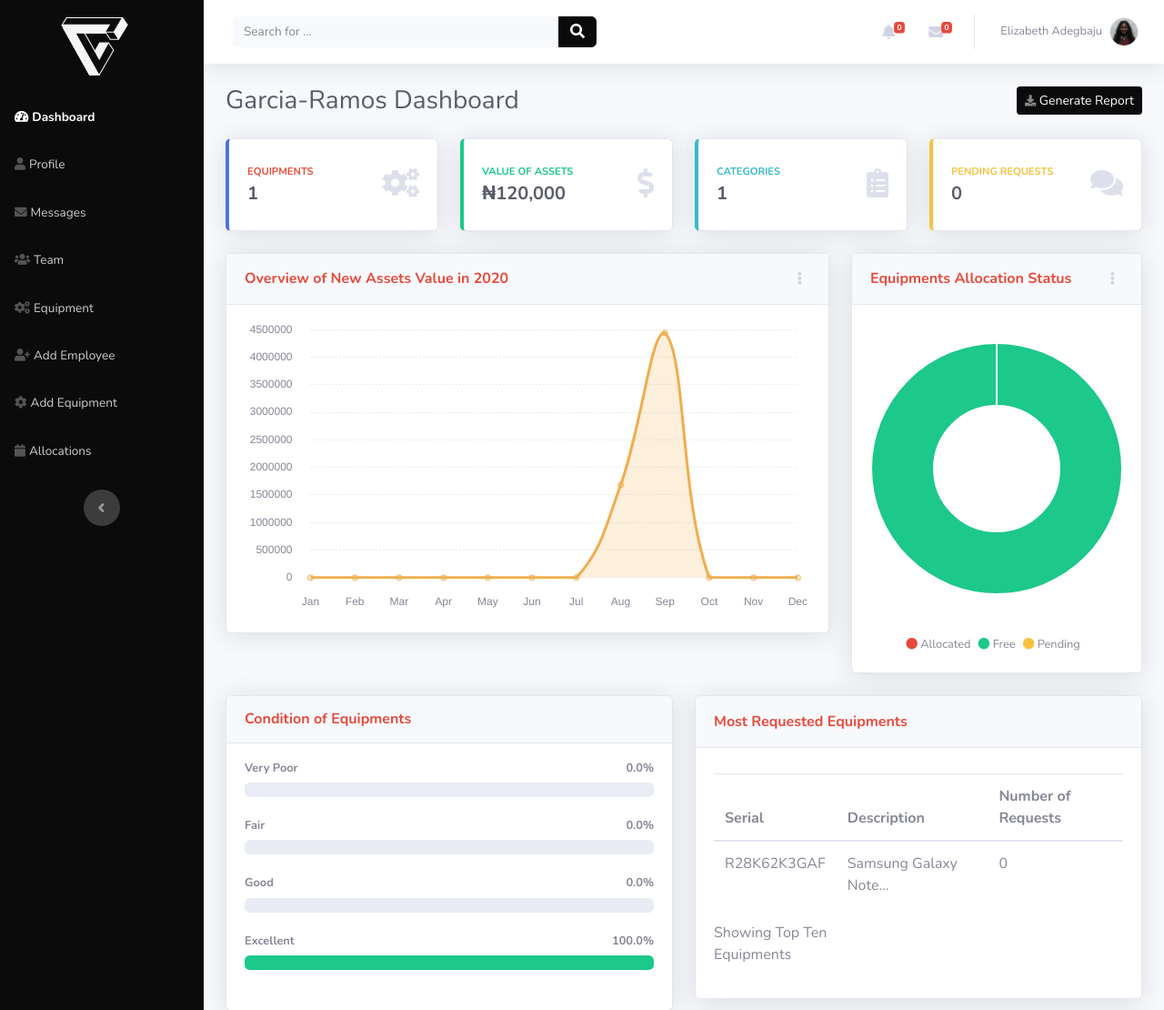
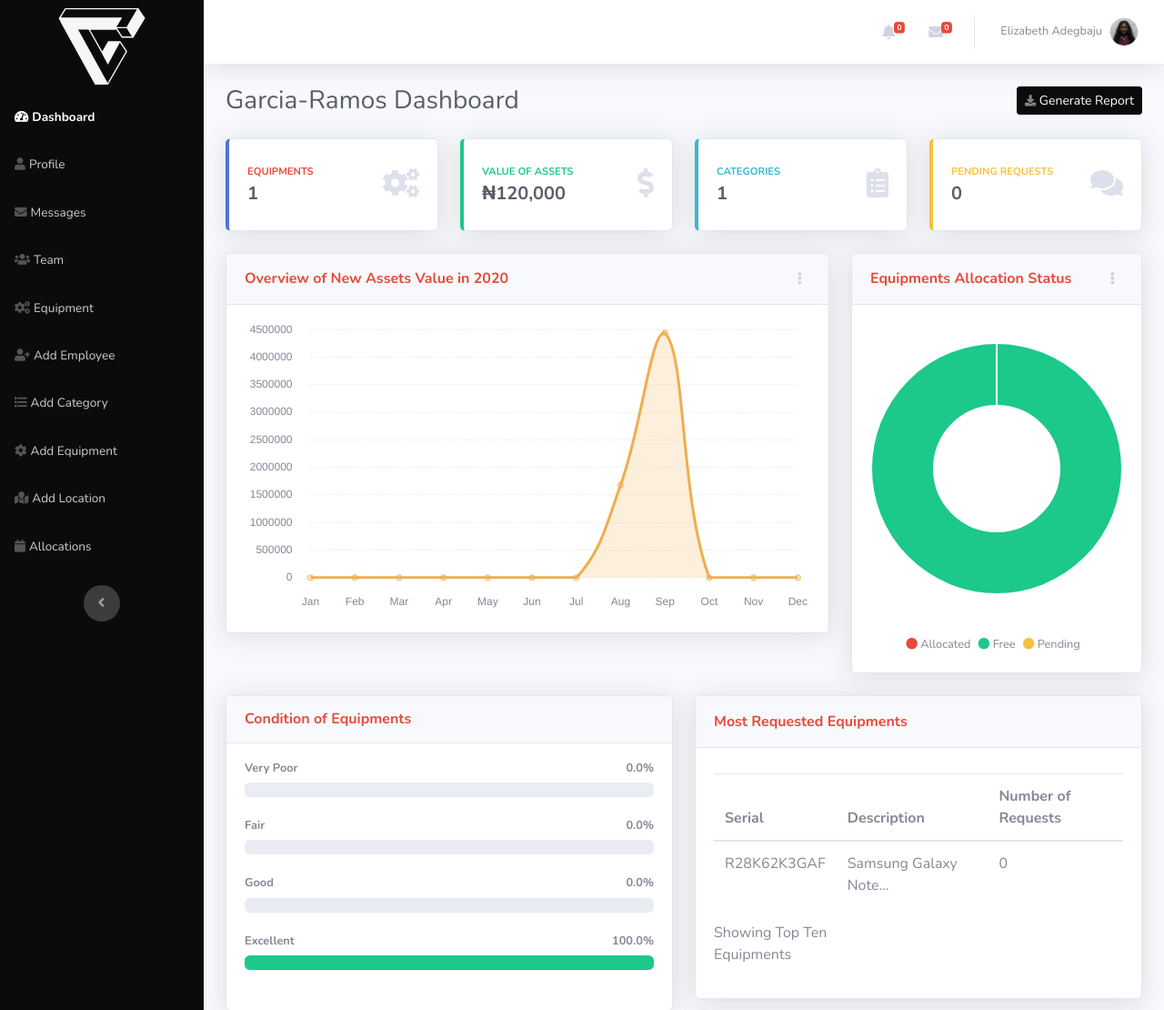
Before and after one commit to elizabethadegbaju/crystalims, a Django app: page /dashboard/ in a window 1280 px wide. Shown: the top 1110 px of the page at 91% size. Run offline with Django 3.2, Linux system fonts and the light colour scheme; a user stored in the database is signed in; data comes from the database, SQL or seed files in the repository; data that the repository does not hold is empty; some libraries are stand-ins or nearby versions.

Commit message:
fix: active nav item in nav bar and configure send mail to use mailgun

```diff
--- a/templates/base_nav.html
+++ b/templates/base_nav.html
@@ -6,16 +6,18 @@
     accordion p-0" style="background-color: #0c0b0b"
          id="page-top">
         <div class="container-fluid d-flex flex-column p-0">
-            <a class="navbar-brand d-flex justify-content-center align-items-center sidebar-brand mt-3 mb-3"
-               href="{% url 'home' %}">
-                <img src="{% static "img/logos/logo.svg" %}"
-                     style="height: 5vw">
-            </a>
+            <div style="width: 100%">
+                <a class="d-flex justify-content-center align-items-center sidebar-brand mt-3 mb-3"
+                   href="{% url 'home' %}">
+                    <img src="{% static "img/logos/logo.svg" %}"
+                         style="width: 50%">
+                </a>
+            </div>
             <hr class="sidebar-divider my-0">
             <ul class="nav navbar-nav text-light" id="accordionSidebar">
                 {% if request.user|has_group:"Company Superusers" %}
                     <li class="nav-item" role="presentation"><a
-                            class="nav-link active"
+                            class="nav-link"
                             href="{% url 'dashboard' %}"><i
                             class="fas fa-tachometer-alt"></i><span>Dashboard</span></a>
                     </li>
@@ -42,8 +44,18 @@
                     </li>
                     <li class="nav-item" role="presentation"><a
                             class="nav-link"
+                            href="{% url 'add_category' %}"><i
+                            class="fas fa-list"></i><span>Add Category</span></a>
+                    </li>
+                    <li class="nav-item" role="presentation"><a
+                            class="nav-link"
                             href="{% url 'add_equipment' %}"><i
                             class="fas fa-cog"></i><span>Add Equipment</span></a>
+                    </li>
+                    <li class="nav-item" role="presentation"><a
+                            class="nav-link"
+                            href="{% url 'add_location' %}"><i
+                            class="fas fa-map-marked"></i><span>Add Location</span></a>
                     </li>
                     <li class="nav-item" role="presentation"><a
                             class="nav-link" href="{% url 'allocations' %}"><i
@@ -66,38 +78,38 @@
                     id="sidebarToggleTop"
                     type="button"><i class="fas fa-bars"></i></button>
             <form class="form-inline d-none d-sm-inline-block mr-auto ml-md-3 my-2 my-md-0 mw-100 navbar-search">
-                <div class="input-group"><input
-                        class="bg-light form-control border-0 small"
-                        type="text"
-                        placeholder="Search for ...">
-                    <div class="input-group-append">
-                        <button class="btn btn-primary py-0" type="button"><i
-                                class="fas fa-search"></i></button>
-                    </div>
-                </div>
+                {#                <div class="input-group"><input#}
+                {#                        class="bg-light form-control border-0 small"#}
+                {#                        type="text"#}
+                {#                        placeholder="Search for ...">#}
+                {#                    <div class="input-group-append">#}
+                {#                        <button class="btn btn-primary py-0" type="button"><i#}
+                {#                                class="fas fa-search"></i></button>#}
+                {#                    </div>#}
+                {#                </div>#}
             </form>
             <ul class="nav navbar-nav flex-nowrap ml-auto">
-                <li class="nav-item dropdown d-sm-none no-arrow"><a
-                        class="dropdown-toggle nav-link"
-                        data-toggle="dropdown" aria-expanded="false"
-                        href="#"><i class="fas fa-search"></i></a>
-                    <div class="dropdown-menu dropdown-menu-right p-3 animated--grow-in"
-                         role="menu"
-                         aria-labelledby="searchDropdown">
-                        <form class="form-inline mr-auto navbar-search w-100">
-                            <div class="input-group"><input
-                                    class="bg-light form-control border-0 small"
-                                    type="text"
-                                    placeholder="Search for ...">
-                                <div class="input-group-append">
-                                    <button class="btn btn-primary py-0"
-                                            type="button"><i
-                                            class="fas fa-search"></i></button>
-                                </div>
-                            </div>
-                        </form>
-                    </div>
-                </li>
+                {#                <li class="nav-item dropdown d-sm-none no-arrow"><a#}
+                {#                        class="dropdown-toggle nav-link"#}
+                {#                        data-toggle="dropdown" aria-expanded="false"#}
+                {#                        href="#"><i class="fas fa-search"></i></a>#}
+                {#                    <div class="dropdown-menu dropdown-menu-right p-3 animated--grow-in"#}
+                {#                         role="menu"#}
+                {#                         aria-labelledby="searchDropdown">#}
+                {#                        <form class="form-inline mr-auto navbar-search w-100">#}
+                {#                            <div class="input-group"><input#}
+                {#                                    class="bg-light form-control border-0 small"#}
+                {#                                    type="text"#}
+                {#                                    placeholder="Search for ...">#}
+                {#                                <div class="input-group-append">#}
+                {#                                    <button class="btn btn-primary py-0"#}
+                {#                                            type="button"><i#}
+                {#                                            class="fas fa-search"></i></button>#}
+                {#                                </div>#}
+                {#                            </div>#}
+                {#                        </form>#}
+                {#                    </div>#}
+                {#                </li>#}
                 <li class="nav-item dropdown no-arrow mx-1"
                     role="presentation">
                     <div class="nav-item dropdown no-arrow"><a
@@ -179,9 +191,6 @@
                             src="
 
 
-
-
-
                                     {{ MEDIA_URL }}{{ request.user.employee.image|urlencode }}"></a>
                         <div class="dropdown-menu shadow dropdown-menu-right animated--grow-in"
                              role="menu">
@@ -189,12 +198,9 @@
                                href="{% url 'profile' %}"><i
                                     class="fas fa-user fa-sm fa-fw mr-2 text-gray-400"></i>&nbsp;Profile</a><a
                                 class="dropdown-item" role="presentation"
-                                href="#"><i
-                                class="fas fa-cogs fa-sm fa-fw mr-2 text-gray-400"></i>&nbsp;Settings</a>
-                            <a class="dropdown-item" role="presentation"
-                               href="#"><i
-                                    class="fas fa-list fa-sm fa-fw mr-2 text-gray-400"></i>&nbsp;Activity
-                                log</a>
+                                href="{% url 'home' %}"><i
+                                class="fas fa-home fa-sm fa-fw mr-2
+                                text-gray-400"></i>Home</a>
                             <div class="dropdown-divider"></div>
                             <a class="dropdown-item" role="presentation"
                                href="{% url 'logout' %}"><i
@@ -208,21 +214,19 @@
 {% endblock %}
 {% block scripts %}
     <script type="application/javascript">
-        $(function () {
-            setNavigation();
-        });
-
-        function setNavigation() {
-            var path = window.location.pathname;
-            path = path.replace(/\/$/, "");
-            path = decodeURIComponent(path);
-
-            $(".nav a").each(function () {
-                var href = $(this).attr('href');
-                if (path.substring(0, href.length) === href) {
-                    $(this).closest('li').addClass('active');
+        $(document).ready(function () {
+            var pathname = window.location.pathname;
+            var onDomain = true;
+            $("#page-top div ul li a").each(function () {
+                var href = $(this).attr("href");
+                if (href !== undefined && pathname.indexOf(href) >= 0) {
+                    $(this).addClass("active");
+                    onDomain = false;
                 }
             });
-        }
+            if (onDomain) {
+                $("#page-top div ul li:first-child a").addClass("active");
+            }
+        });
     </script>
 {% endblock %}
```
Also changed, not shown: crystalims/settings.py (+12 -18 lines), templates/dashboard.html (+20 -0 lines).
